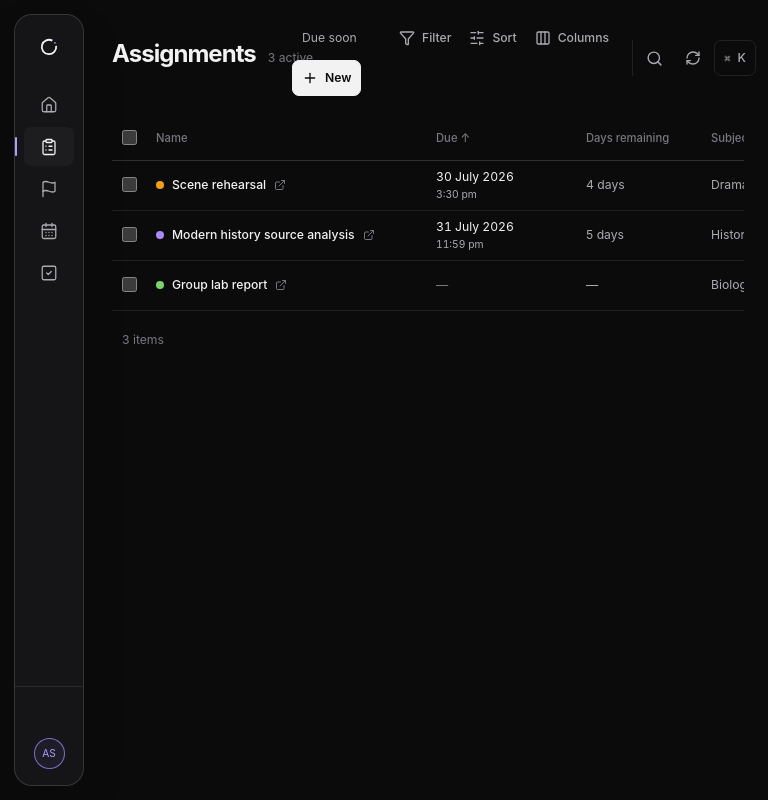
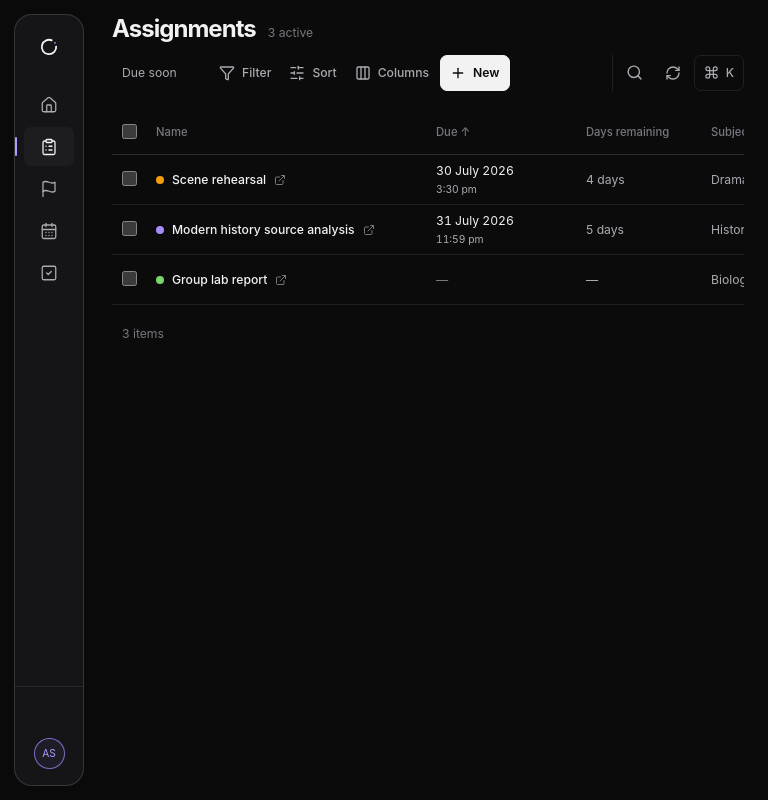
Before and after one commit to etphli/organato, a React (Vite) app in the folder apps/web/: page /assignments in a window 768 px wide. Built offline with nearby package versions, Linux system fonts and the light colour scheme.

Commit message:
Refine compact work headers

```diff
--- a/apps/web/src/polish.css
+++ b/apps/web/src/polish.css
@@ -1235,6 +1235,10 @@ textarea::placeholder {
     padding: 12px 0 8px;
   }
 
+  .work-page .page-header {
+    grid-template-columns: minmax(0, 1fr);
+  }
+
   .page-actions {
     justify-content: space-between;
     margin-top: 8px;
```
